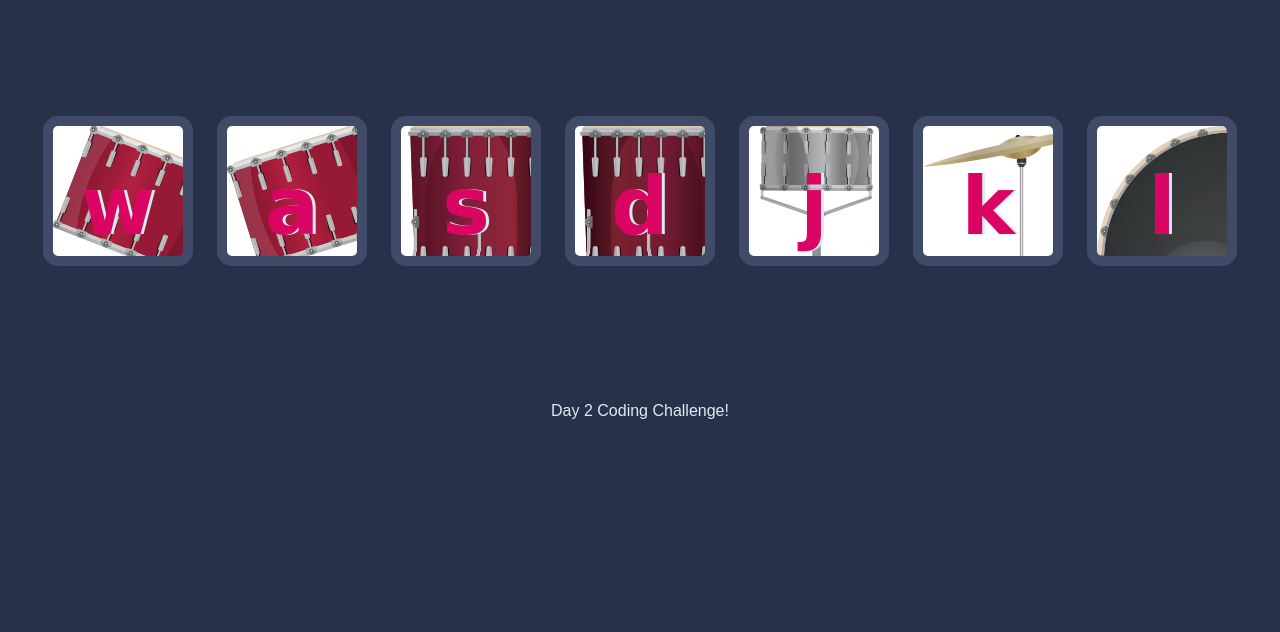
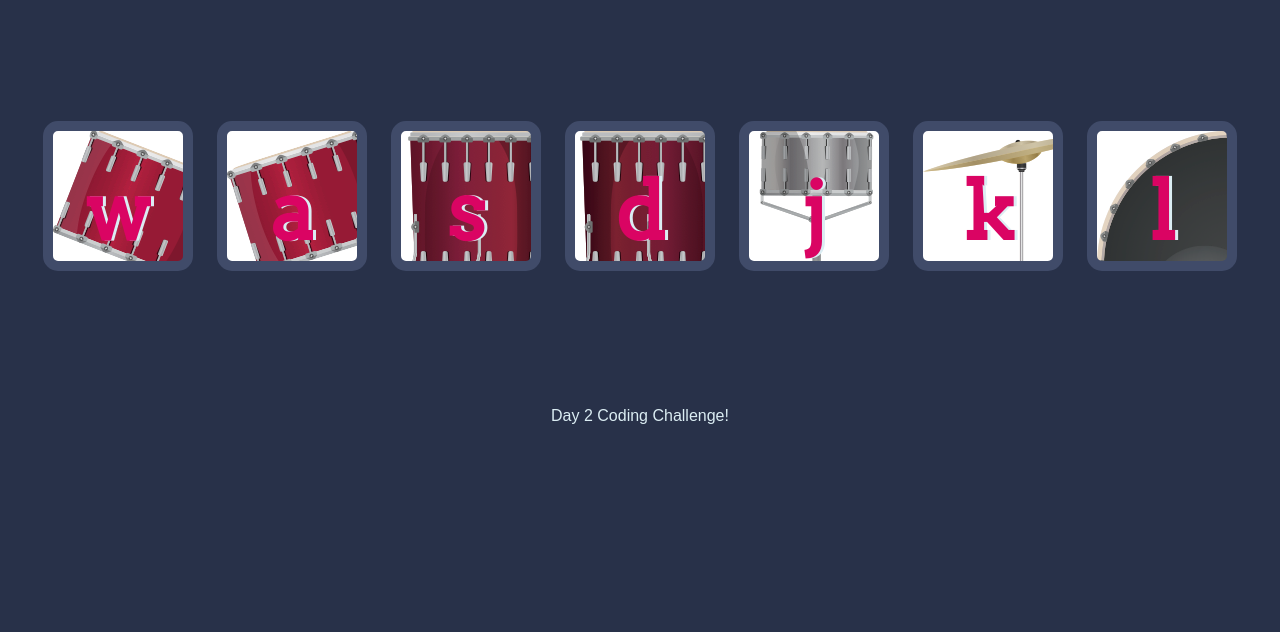
Before and after one commit to shearpaladin/Drum-Kit, a plain HTML site: page index.html in a window 1280 px wide. Shown: the part 168-800 px from the top of the page. Drawn offline with Linux system fonts and the light colour scheme.

Commit message:
Update index.html

```diff
--- a/index.html
+++ b/index.html
@@ -5,6 +5,7 @@
   <meta charset="utf-8">
   <title>Drum Kit</title>
   <link rel="stylesheet" href="styles.css">
+  <link href="https://fonts.googleapis.com/css?family=Arvo" rel="stylesheet">
 
 </head>
 
```
